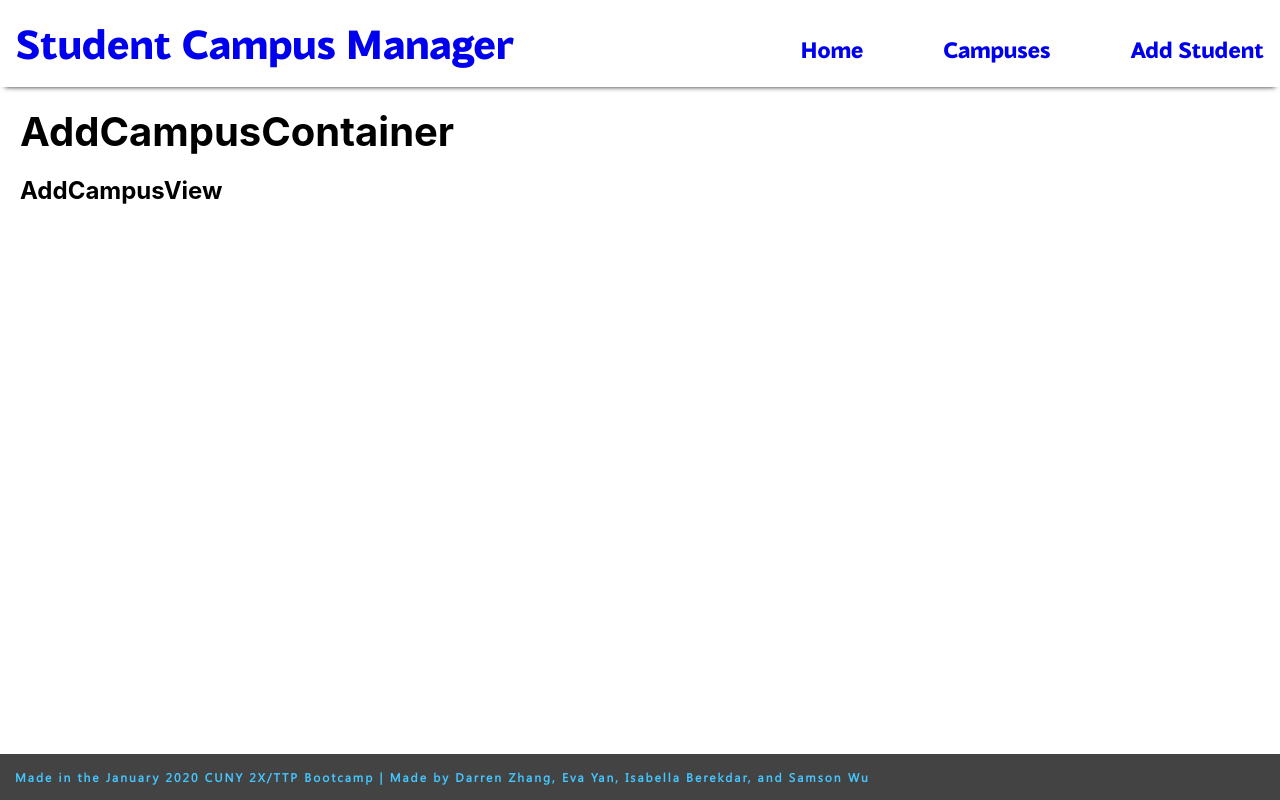
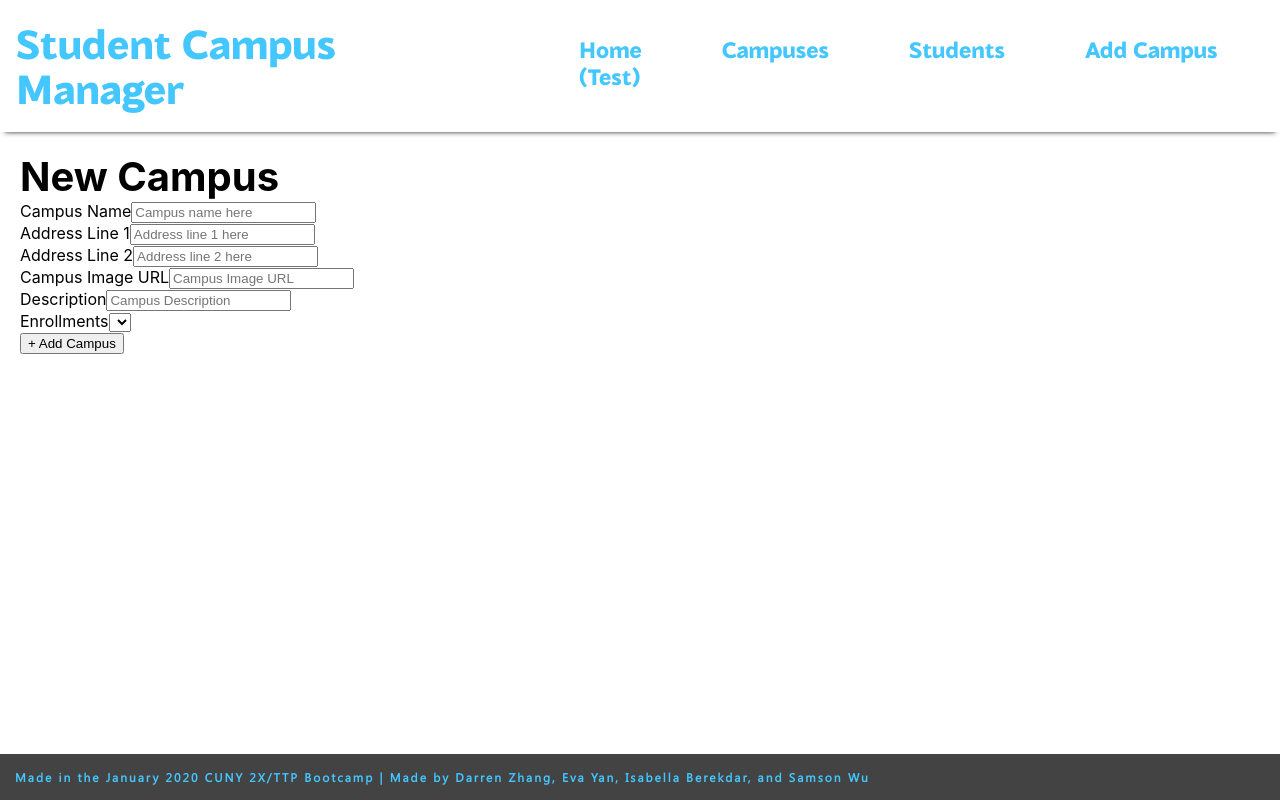
Before and after one commit to isabellab3/Student-Campus-Manager-Frontend, a React (Create React App) app: page /addcampus in a window 1280 px wide. Built offline with nearby package versions, Linux system fonts and the light colour scheme.

Commit message:
Added new campus form structure

```diff
--- a/src/App.css
+++ b/src/App.css
@@ -45,6 +45,7 @@ h1 {
 .navbar a {
     text-decoration: none;
     font-size: 22px;
+    color: #44c6ff;
 }
 
 /* Space the navbar links out */
--- a/src/App.js
+++ b/src/App.js
@@ -31,10 +31,10 @@ class App extends Component {
             <div className='navbar-links'>
               <Link to='/'>Home</Link>
               <Link to='/campuses'>Campuses</Link>
-              <Link to='/addstudent'>Add Student</Link>
+              <Link to='/allstudents'>Students</Link>
+              <Link to='/addcampus'>Add Campus (Test)</Link>
             </div>
           </div>
-
 
           <Route exact path="/" component={Homepage} />
 
--- a/src/components/containers/AddCampusContainer.jsx
+++ b/src/components/containers/AddCampusContainer.jsx
@@ -1,22 +1,55 @@
 import React, { Component } from "react";
 import { connect } from "react-redux";
+import { addCampus } from "../../store/utilities/Campuses"; // Get the action creator for campuses
 import { AddCampusView } from "../";
 
 class AddCampusContainer extends Component {
+  // Use local state to keep track of form input
+  constructor(props) {
+    super(props);
+    this.state = {
+      name: "",
+      address1: "",
+      address2: "",
+      url: "", // src img url
+      description: "",
+      enrollments: [] // array of student ids who are currently enrolled in that campus
+    };
+  }
+
+  handleSubmit = event => {
+    event.preventDefault()
+    const { name, address1, address2, url, description, enrollments } = this.state // avoid having to write this.state.name, etc. every time in the below code in this function
+    const newCampus = {
+      campusName: name,
+      address1: address1,
+      address2: address2,
+      campusImage: url,
+      description: description,
+      enrollments: enrollments
+    }
+
+    // needs validation
+    this.props.addCampus(addCampus) // this new object is what's dispatched
+  }
+
+  handleChange = event => {
+    this.setState({
+      [event.target.name]: event.target.value // makes all form inputs correspond to local state values
+    })
+  }
+
   render() {
     return (
-      <div>
-        <h1>AddCampusContainer</h1>
-        <AddCampusView />
-      </div>
+        <AddCampusView handleSubmit={this.handleSubmit} handleChange={this.handleChange} />
     );
   }
 }
 
-function mapStateToProps(state) {
+const mapDispatch = dispatch => {
   return {
-    // key: state.key
+    addCampus: newCampus => dispatch(addCampus(newCampus))
   };
 }
 
-export default connect(mapStateToProps)(AddCampusContainer);
+export default connect(null, mapDispatch)(AddCampusContainer);
--- a/src/components/containers/AddStudent.jsx
+++ b/src/components/containers/AddStudent.jsx
@@ -1,9 +1,10 @@
 import React, { Component } from "react"
 import { connect } from "react-redux"
-import { addStudent } from "../../store/utilities/Student"
+import { addStudent } from "../../store/utilities/Student" // Get the action creator for students
 import AddStudentView from "../views/AddStudentView"
 
 class AddStudent extends Component {
+  // Use local state to keep track of form input
   constructor(props) {
     super(props)
     this.state = {
@@ -34,7 +35,7 @@ class AddStudent extends Component {
 
   handleChange = event => {
     this.setState({
-      [event.target.name]: event.target.value
+      [event.target.name]: event.target.value // makes form input correspond to local state values
     })
   }
 
--- a/src/components/views/AddCampusView.jsx
+++ b/src/components/views/AddCampusView.jsx
@@ -1,16 +1,73 @@
-import React, { Component } from "react";
+import React from "react";
 
 // If you need cards or styling, you can uncomment the lines here to import
 // import "../views/AddCampusView.css";
 // import { CampusCard } from "../";
 // import { StudentCard } from "../";
 
-function AddCampusView() {
+const AddCampusView = props => {
   return (
     <div>
-      <h2>AddCampusView</h2>
+      <h1>New Campus</h1>
+      <form onSubmit={props.handleSubmit}>
+        <div>
+          <label>Campus Name</label>
+          <input
+            type='text'
+            name='name'
+            placeholder='Campus name here'
+            onChange={props.handleChange}
+          />
+        </div>
+        <div>
+          <label>Address Line 1</label>
+          <input
+            type='text'
+            name='address1'
+            placeholder='Address line 1 here'
+            onChange={props.handleChange}
+          />
+        </div>
+        <div>
+          <label>Address Line 2</label>
+          <input
+            type='text'
+            name='address2'
+            placeholder='Address line 2 here'
+            onChange={props.handleChange}
+          />
+        </div>
+        <div>
+          <label>Campus Image URL</label>
+          <input
+            type='url'
+            name='url'
+            placeholder='Campus Image URL'
+            onChange={props.handleChange}
+          />
+        </div>
+        <div>
+          <label>Description</label>
+          <input
+            type='text'
+            name='description'
+            placeholder='Campus Description'
+            onChange={props.handleChange}
+          />
+        </div>
+        <div>
+          {/* Should be a select element... multiple inputs?*/}
+          <label>Enrollments</label>
+          <select type='text' name='enrollments' onChange={props.handleChange}>
+            {/* {Add Options for all Students here} */}
+          </select>
+        </div>
+        <div>
+          <input type='submit' value='+ Add Campus' />
+        </div>
+      </form>
     </div>
-  );
+  )
 }
 
 export default AddCampusView;
--- a/src/components/views/AddStudentView.jsx
+++ b/src/components/views/AddStudentView.jsx
@@ -4,8 +4,8 @@ const AddStudentView = props => {
   return (
     <div className>
       <h1>New Student</h1>
-      <form className='add-student-form' onSubmit={props.handleSubmit}>
-        <div className='form-row'>
+      <form onSubmit={props.handleSubmit}>
+        <div>
           <label>Student First Name</label>
           <input
             type='text'
@@ -55,9 +55,8 @@ const AddStudentView = props => {
           <label>Campus</label>
           <input type='text' name='campus' placeholder='Campus' onChange={props.handleChange} />
         </div>
-        <div className='form-row'>
-
-        <input type='submit' value='+ Add Student' />
+        <div>
+          <input type='submit' value='+ Add Student' />
         </div>
       </form>
     </div>
--- a/src/dummyData/studentsData.js
+++ b/src/dummyData/studentsData.js
@@ -902,8 +902,6 @@ const allStudents = [
     image: "user18.jpg",
     email: "YekaterinaWagner10@aol.com",
 },
-
-
 ]
 
 export default allStudents
```
